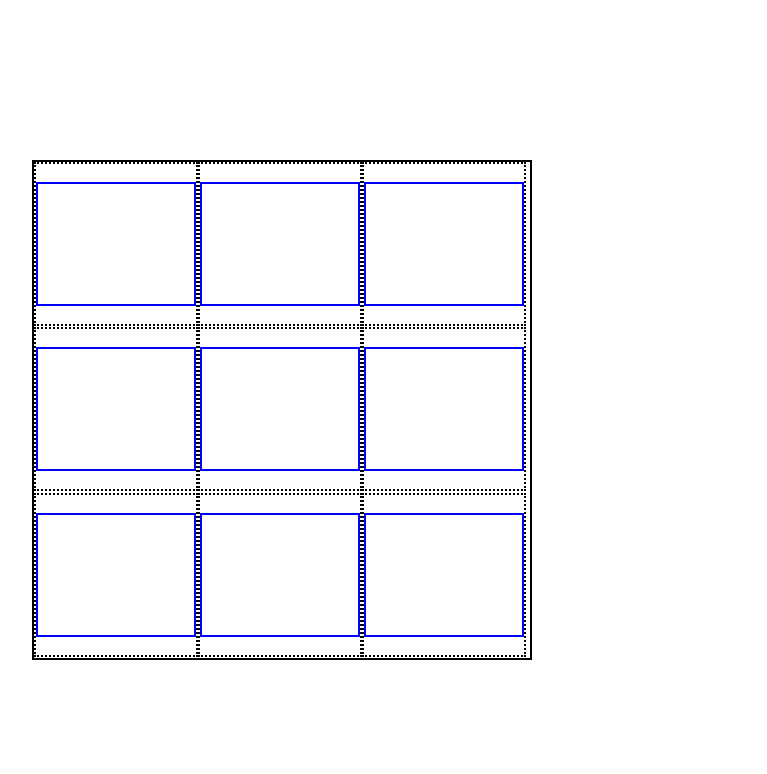
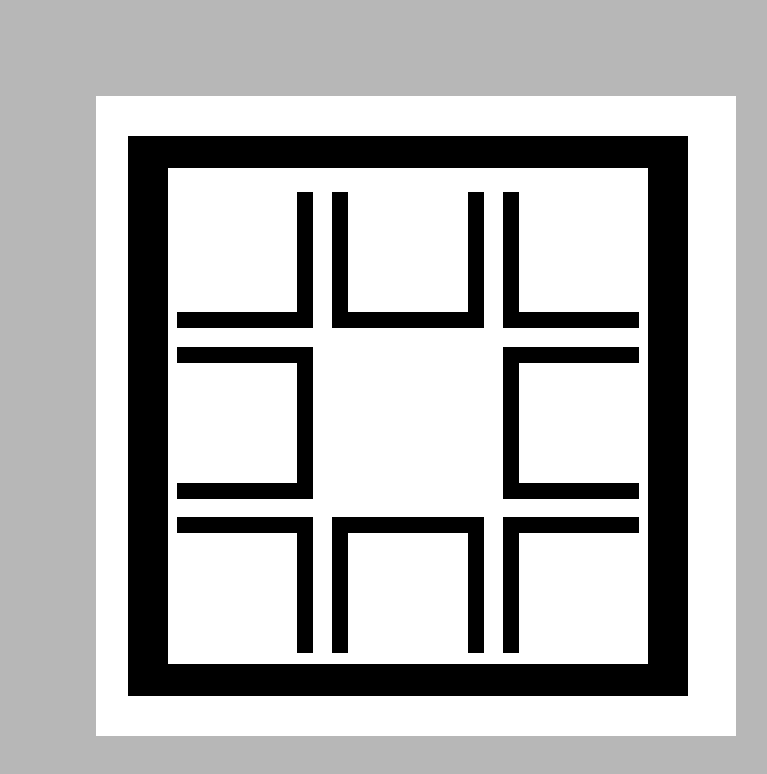
Before and after one commit to SiouxsieAsylum/tic-tac-toe, a plain HTML site: page index.html in a window 1280 px wide. Shown: the whole page, without its empty margins (224-991 px from the left). Drawn offline with Linux system fonts and the light colour scheme.

Commit message:
Priorities in styles.css

```diff
--- a/css/styles.css
+++ b/css/styles.css
@@ -1,33 +1,171 @@
+/*priorities come the morn
+  Heading/splash page for game
 
+
+  Animate a heading for:
+  ~Person's turn
+  ~Person won
+  ~Tie Game
+
+  ~Do you wanna play again button(div.style.animationname, etc)
+  ~Turn spin on/off button for icons and divs (toggleclass)
+*/
+
+
+
+
+
+
+
+
+
+
+
+
+
+
+
+
+
+
+
+
+body{
+  overflow: hidden;
+  background-color:rgb(183, 183, 183);
+  display: flex;
+  justify-content: center;
+}
+
+
+#bigger{
+  position: relative;
+  top: 12vh;
+  align-self: center;
+  display:flex;
+  height: 80vh;
+  width: 80vh;
+  background-color: white;
+  /*animation: spin 5s infinite linear;*/
+}
+
+#big {
+  position: relative;
+  /*top:5vh;*/
+  left: 2.5vw;
+  margin-left: ;
+  height: 70vh;
+  width: 70vh;
+  /*display:flex;*/
+  align-self: center;
+  background-color: black;
+  /*animation: oppospin 3s infinite linear;*/
+}
 
 #grid-container{
   position: absolute;
+  padding-top: 2vh;
   top: 20vh;
-  left: 20vw;
-  height: 62vh;
-  width: 62vh;
-  border: 2px solid black;
+  left: 30vw;
+  height: 60vh;
+  width: 60vh;
+  background-color:white;
+  border: 1vh solid black;
+  /*align-self: center;*/
   display:flex;
   flex-wrap: wrap;
+  /*align-content: center;*/
+  justify-content: space-around;
+  animation-name: initial;
+  animation: still 4s infinite linear;
 
 }
 
 .square-container{
-  height:20vh;
-  width:20vh;
-  border: 2px dotted black;
+  height:15vh;
+  width:15vh;
+  margin: 1vh;
   display: flex;
 
 }
 
 .square{
-  height: 15vh;
-  width: 15vw;
-  border: 2px solid blue;
+  height: 10vh;
+  width: 10vw;
+  /*border: 2px solid blue;*/
   align-self: center;
 }
 
 h2 {
   text-align: center;
   font-size: 15vh;
+  margin-top: -3vh;
 }
+
+#right-bottom-border{
+  border-right: 2vh solid black;
+  border-bottom:2vh solid black;
+
+
+}
+
+#left-right-bottom-border{
+  border-left:2vh solid black;
+  border-bottom:2vh solid black;
+  border-right: 2vh solid black;
+}
+
+#left-bottom-border{
+  border-left:2vh solid black;
+  border-bottom:2vh solid black;
+}
+
+#top-right-bottom-border{
+  border-top:2vh solid black;
+  border-bottom:2vh solid black;
+  border-right: 2vh solid black;
+}
+
+
+#top-left-bottom-border{
+  border-top:2vh solid black;
+  border-left:2vh solid black;
+  border-bottom:2vh solid black;
+  /*border-right: 5vh solid black;*/
+}
+
+#all-border {
+  border: 2vh solid white;
+}
+
+#right-top-border{
+
+  border-top:2vh solid black;
+  border-right: 2vh solid black;
+}
+
+#left-right-top-border{
+  border-left:2vh solid black;
+  border-top:2vh solid black;
+  border-right: 2vh solid black;
+}
+
+#left-top-border{
+  border-left:2vh solid black;
+  border-top:2vh solid black;
+}
+
+@keyframes spin{
+    from{transform: rotate(0deg);}
+    to{transform: rotate(360deg)};
+}
+
+@keyframes oppospin{
+    from{transform: rotate(0deg);}
+    to{transform: rotate(-360deg)};
+}
+
+/*@keyframes still{
+    from{transform: rotate(0deg);}
+    to{transform: rotate(0deg)};
+}*/
--- a/index.html
+++ b/index.html
@@ -11,44 +11,51 @@
 </head>
 <!-- <body onload="addListener()"> -->
   <body>
+
+  <div class="spinner" id = "bigger">
+    <div class="spinner" id = "big">
+      </div>
+  </div>
+
     <div id = "grid-container">
-      <div class = "square-container">
+      <div class = "square-container" id="right-bottom-border">
         <div class="square" id="top-left" onclick="store(this)"><h2></h2></div>
       </div>
 
-      <div class = "square-container">
+      <div class = "square-container" id="left-right-bottom-border">
         <div class="square" id="top-middle" onclick="store(this)"><h2></h2></div>
       </div>
 
-      <div class = "square-container">
+      <div class = "square-container" id="left-bottom-border">
         <div class="square" id="top-right" onclick="store(this)"><h2></h2></div>
       </div>
 
-      <div class = "square-container">
+      <div class = "square-container" id="top-right-bottom-border">
         <div class="square" id="middle-left" onclick="store(this)"><h2></h2></div>
       </div>
 
-      <div class = "square-container">
+      <div class = "square-container" id="all-border">
         <div class="square" id="true-middle" onclick="store(this)"><h2></h2></div>
       </div>
 
-      <div class = "square-container">
+      <div class = "square-container" id="top-left-bottom-border">
         <div class="square" id="middle-right" onclick="store(this)"><h2></h2></div>
       </div>
 
-      <div class = "square-container">
+      <div class = "square-container" id="right-top-border">
         <div class="square" id="bottom-left" onclick="store(this)"><h2></h2></div>
       </div>
 
-      <div class = "square-container">
+      <div class = "square-container" id="left-right-top-border">
         <div class="square" id="bottom-middle" onclick="store(this)"><h2></h2></div>
       </div>
 
-      <div class = "square-container">
+      <div class = "square-container" id="left-top-border">
         <div class="square" id="bottom-right" onclick="store(this)"><h2></h2></div>
       </div>
 
-    </div>
+
+</div>
 
     <script src="js/scripts.js" type="text/javascript" ></script>
 </body>
--- a/js/scripts.js
+++ b/js/scripts.js
@@ -7,8 +7,8 @@ const clickedSquaresX = [];
 const clickedSquaresO = [];
 
 // state holds who is playing and what gets checked. I'm not entirely familiar with how to create the "state" (or class, or w/e) of a "player".
-const x = "<i class='fa fa-times-circle-o' aria-hidden='true'></i>";
-const o = "<i class='fa fa-circle-o-notch' aria-hidden='true'></i>";
+const x = "<i class='fa fa-times-circle-o fa-spin' aria-hidden='true'></i>";
+const o = "<i class='fa fa-circle-o-notch fa-spin' aria-hidden='true'></i>";
 let state = x;
 
 // we check for wins every click, but we continuously check for whether or not to execute "ifWon()",
@@ -24,7 +24,7 @@ function store(e){
 
   if (state == x) {
     h2.style.fontSize = "17vh";
-    h2.style.marginTop = "-1vh";
+    h2.style.marginTop = "-4vh";
   }
   h2.innerHTML = state;
 
@@ -37,6 +37,7 @@ function store(e){
   squ.style.pointerEvents = "none";
 
   turnCounter++;
+  turnCounter == 9 ? console.log("game over!! No winners.") : console.log(turnCounter);
   checkArr();
   ifWon();
   switchState();
@@ -76,7 +77,7 @@ function checkArr(){
           checkWin(topCounterX);
         }else if (cs.includes("middle")){
           middleCounterX++;
-          checkWin(middleCounterX);
+          clickedSquaresX.includes("true-middle") ? checkWin(middleCounterX) : false;
         } else if (cs.includes("bottom")){
           bottomCounterX++;
           checkWin(bottomCounterX);
@@ -97,7 +98,7 @@ function checkArr(){
           checkWin(topCounterO);
         }else if (cs.includes("middle")){
           middleCounterO++;
-          checkWin(middleCounterO);
+          clickedSquaresO.includes("true-middle") ? checkWin(middleCounterO) : false;
         } else if (cs.includes("bottom")){
           bottomCounterO++;
           checkWin(bottomCounterO);
```
